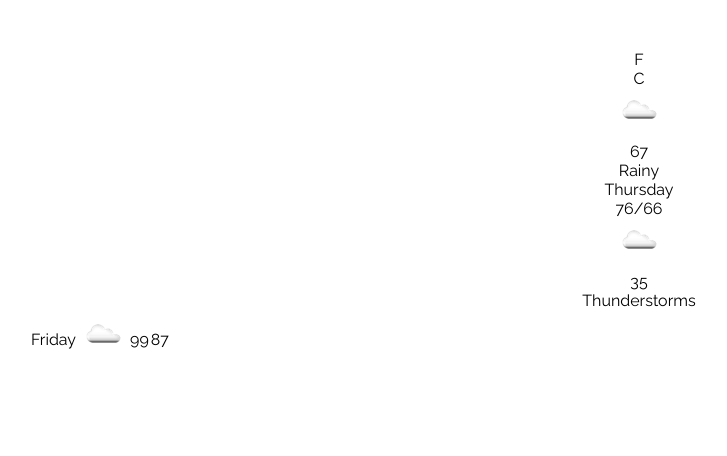
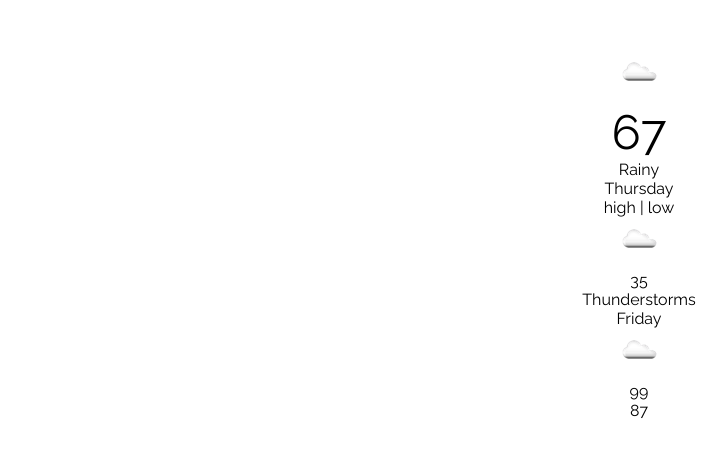
Before and after one commit to egpavelka/weather-app, a plain HTML site: page index-norm.html in a window 1280 px wide. Shown: the whole page, without its empty margins (1-728 px from the left). Drawn offline with nearby package versions, Linux system fonts and the light colour scheme; no server answers.

Commit message:
more styling

```diff
--- a/index-norm.html
+++ b/index-norm.html
@@ -36,7 +36,7 @@
 	<!-- hourly forecast -->
 	<div class="hourly">
 		<div class="current-day">Thursday</div>
-		<div class="current-high-low">76/66</div>
+		<div class="current-high-low">high <span class="current-high"></span> | low <span class="current-low"></span></div>
 		<div class="hourly-list">
 			<div class="hourly-icon"><img src="icon/xx.png" /></div>
 			<div class="hourly-temp">35</div>
@@ -48,14 +48,14 @@
 
 	<!-- 5-day forecast -->
 	<div class="daily">
-		<table class="daily-list">
-			<tr>
-				<td class="daily-name">Friday</td>
-				<td class="daily-icon"><img src="icon/xx.png" /></td>
-				<td class="daily-high">99</td>
-				<td class="daily-low">87</td>
-			</tr>
-		</table>
+		<div class="daily-list">
+			<div class="daily-list-entry">
+				<div class="daily-name">Friday</div>
+				<div class="daily-icon"><img src="icon/xx.png" /></div>
+				<div class="daily-high">99</div>
+				<div class="daily-low">87</div>
+			</div>
+		</div>
 	</div>
 
 	</div>
--- a/stylesheets/modules/_flex.scss
+++ b/stylesheets/modules/_flex.scss
@@ -8,6 +8,7 @@
 
 %flex-v {
 	@extend %display-flex;
+	@extend %justify-content-space-between;
 	@extend %align-content-stretch;
 	@extend %align-items-center;
 	@include flex-flow(column, nowrap);
--- a/stylesheets/modules/_mixins.scss
+++ b/stylesheets/modules/_mixins.scss
@@ -16,11 +16,3 @@
 	-ms-border-radius: $radius;
 	border-radius: $radius;
 }
-
-// BASIC RESET
-* {
-	@include box-sizing(border-box);
-	padding: 0;
-	margin: 0;
-	border: none;
-}
--- a/stylesheets/partials/_base.scss
+++ b/stylesheets/partials/_base.scss
@@ -1,3 +1,11 @@
+// BASIC RESET
+* {
+	@include box-sizing(border-box);
+	padding: 0;
+	margin: 0;
+	border: none;
+}
+
 .container {
   height: 100vh;
   width: 100vw;
--- a/stylesheets/partials/_current.scss
+++ b/stylesheets/partials/_current.scss
@@ -7,7 +7,7 @@
     }
 
     .current-temp {
-        //
+        font-size: 3rem;
     }
 
     .current-cond {
--- a/stylesheets/partials/_daily.scss
+++ b/stylesheets/partials/_daily.scss
@@ -1,4 +1,5 @@
 .daily {
+
     .daily-list {
         .daily-name {
             //
--- a/stylesheets/partials/_navigation-menu.scss
+++ b/stylesheets/partials/_navigation-menu.scss
@@ -0,0 +1,3 @@
+.navigation-menu {
+  display: none;
+}
```
Also changed, not shown: stylesheets/styles.css, 1 other file.
